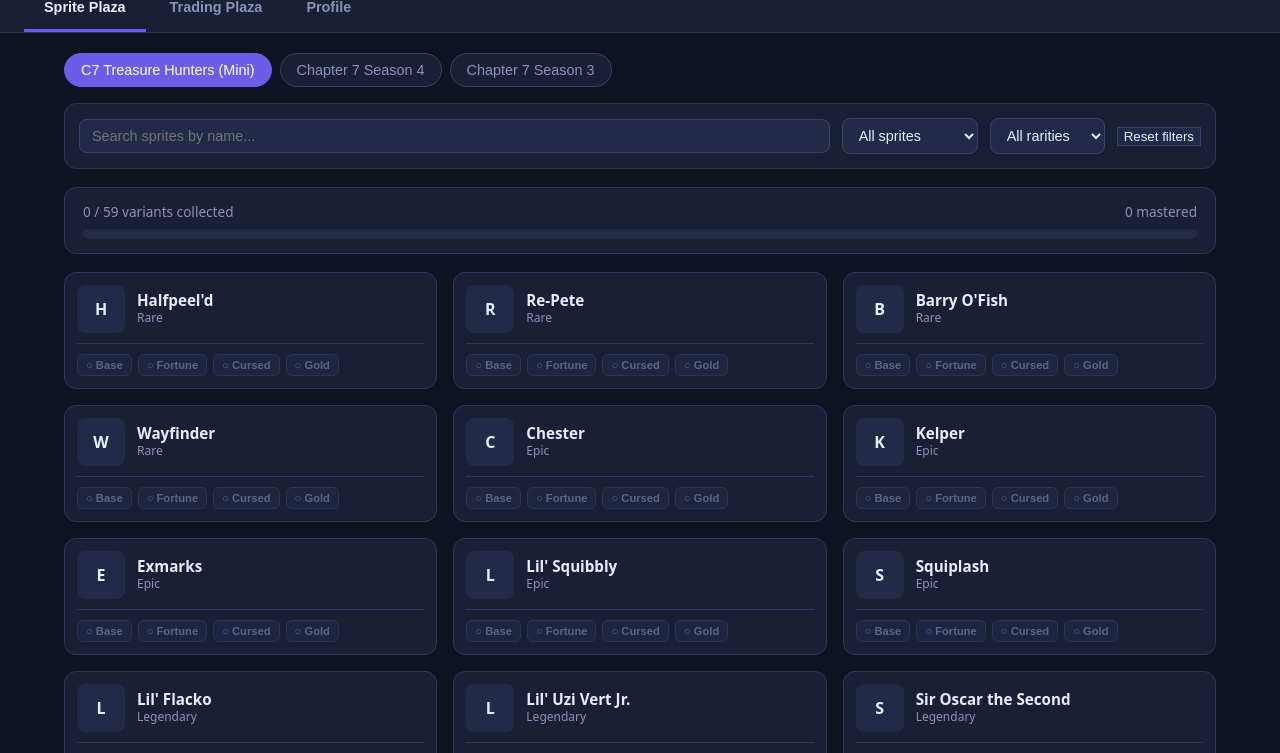
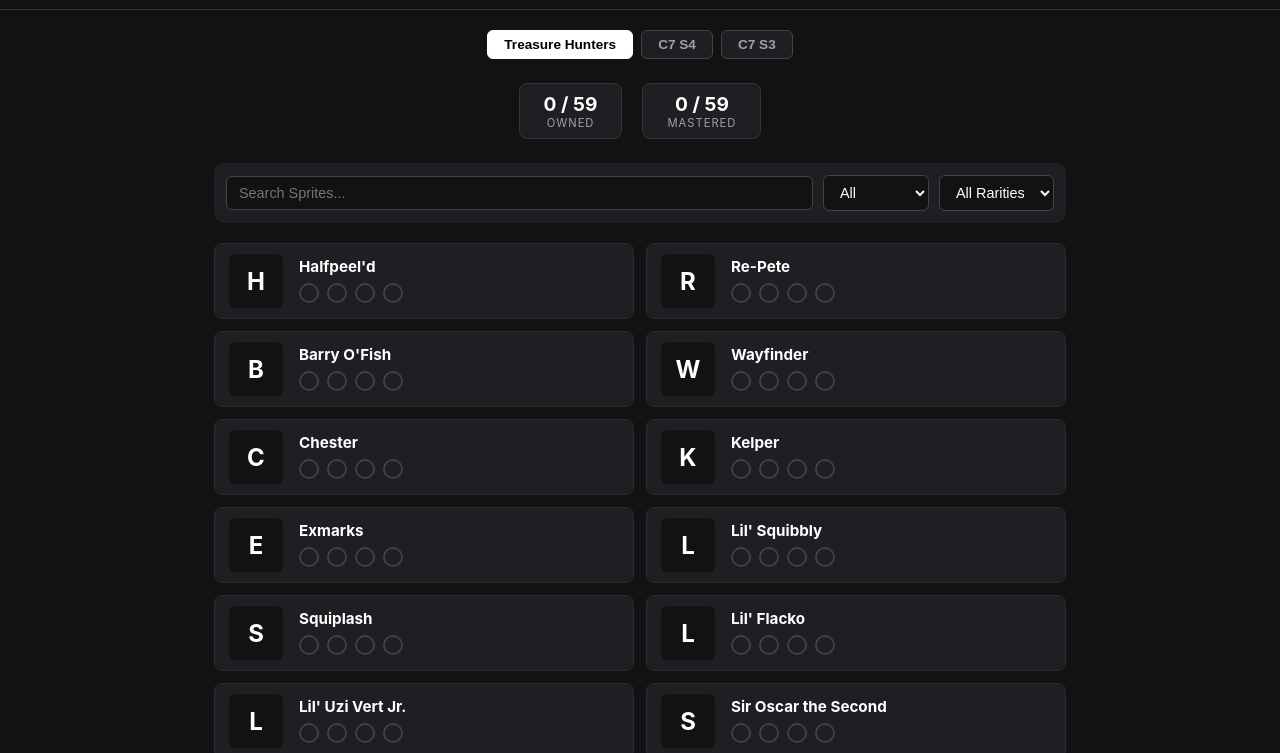
Before and after one commit to midnightskeleton93/SPRITE-PLAZA, a plain HTML site: page index.html in a window 1280 px wide. Shown: the part 104-857 px from the top of the page. Drawn offline with Linux system fonts and the light colour scheme.

Commit message:
Update index.html

```diff
--- a/index.html
+++ b/index.html
@@ -6,158 +6,167 @@
 <title>Sprite Plaza — by Midnight</title>
 <style>
   :root {
-    --bg: #0f1220;
-    --panel: #1a1f36;
-    --panel-2: #232a47;
-    --text: #e8ecff;
-    --muted: #8a93b8;
-    --accent: #6c5ce7;
-    --owned: #2ecc71;
-    --mastered: #f1c40f;
-    --missing: #3a4166;
-    --danger: #e74c3c;
-    --epic: #0074e4;
+    --bg: #121212;
+    --panel: #1f1f23;
+    --panel-hover: #2a2a30;
+    --text: #ffffff;
+    --muted: #a0a0a5;
+    --accent: #facc15;
+    --owned: #22c55e;
+    --mastered: #eab308;
+    --missing: #3f3f46;
+    --danger: #ef4444;
   }
   * { box-sizing: border-box; }
   body {
     margin: 0;
-    font-family: system-ui, -apple-system, "Segoe UI", Roboto, sans-serif;
+    font-family: -apple-system, BlinkMacSystemFont, "Segoe UI", Roboto, Helvetica, Arial, sans-serif;
     background: var(--bg);
     color: var(--text);
     min-height: 100vh;
   }
+
   header {
-    padding: 18px 24px;
-    background: linear-gradient(135deg, #1a1f36, #2a1f4d);
-    border-bottom: 1px solid #2f3760;
+    padding: 16px 24px;
+    background: var(--panel);
+    border-bottom: 1px solid #333;
     display: flex;
-    flex-wrap: wrap;
     align-items: center;
-    gap: 16px;
     justify-content: space-between;
   }
-  header h1 { margin: 0; font-size: 1.5rem; letter-spacing: 0.5px; }
-  header h1 span { color: var(--accent); }
-  .byline { color: var(--muted); font-size: 0.85rem; }
+  header h1 { margin: 0; font-size: 1.2rem; letter-spacing: 0.5px; }
 
   .section-tabs {
-    display: flex; gap: 4px; background: var(--panel);
-    border-bottom: 1px solid #2f3760; padding: 0 24px;
-    overflow-x: auto;
+    display: flex; gap: 8px; background: var(--bg);
+    border-bottom: 1px solid #333; padding: 12px 24px;
   }
   .section-tab {
-    padding: 14px 20px; border: none; background: transparent;
+    padding: 8px 16px; border-radius: 8px; border: none; background: transparent;
     color: var(--muted); cursor: pointer; font-size: 0.9rem; font-weight: 600;
-    border-bottom: 3px solid transparent; transition: all 0.15s;
-    white-space: nowrap;
+    transition: all 0.15s;
   }
-  .section-tab:hover { color: var(--text); }
-  .section-tab.active { color: var(--text); border-bottom-color: var(--accent); }
+  .section-tab:hover { color: var(--text); background: #2a2a30; }
+  .section-tab.active { color: var(--bg); background: var(--accent); }
 
-  main { padding: 20px 24px 60px; max-width: 1200px; margin: 0 auto; }
+  main { padding: 20px 24px 60px; max-width: 900px; margin: 0 auto; }
   .section { display: none; }
   .section.active { display: block; }
 
+  .season-tabs {
+    display: flex; gap: 8px; margin-bottom: 24px; flex-wrap: wrap; justify-content: center;
+  }
+  .season-tab {
+    padding: 6px 16px; border-radius: 6px; border: 1px solid #444;
+    background: var(--panel); color: var(--muted); cursor: pointer;
+    font-size: 0.85rem; font-weight: 600; transition: all 0.15s;
+  }
+  .season-tab:hover { border-color: #666; color: var(--text); }
+  .season-tab.active { background: #fff; color: #000; border-color: #fff; }
+
   .toolbar {
-    display: flex; flex-wrap: wrap; gap: 12px; align-items: center;
-    background: var(--panel); padding: 14px; border-radius: 12px;
-    margin-bottom: 18px; border: 1px solid #2f3760;
+    display: flex; flex-wrap: wrap; gap: 10px; align-items: center;
+    background: var(--panel); padding: 12px; border-radius: 10px;
+    margin-bottom: 20px;
   }
-  .toolbar input[type="text"], .toolbar select {
-    background: var(--panel-2); border: 1px solid #3a4166; color: var(--text);
-    padding: 8px 12px; border-radius: 8px; font-size: 0.9rem; outline: none;
+  .toolbar input[type="text"] {
+    background: #121212; border: 1px solid #444; color: var(--text);
+    padding: 8px 12px; border-radius: 6px; font-size: 0.9rem; outline: none; flex: 1;
   }
-  .toolbar input[type="text"] { flex: 1 1 200px; min-width: 160px; }
-  .season-tabs { display: flex; gap: 8px; margin-bottom: 16px; flex-wrap: wrap; }
-  .season-tab {
-    padding: 8px 16px; border-radius: 999px; border: 1px solid #3a4166;
-    background: var(--panel); color: var(--muted); cursor: pointer;
-    font-size: 0.9rem; transition: all 0.15s;
+  .toolbar select {
+    background: #121212; border: 1px solid #444; color: var(--text);
+    padding: 8px 12px; border-radius: 6px; font-size: 0.9rem; outline: none;
   }
-  .season-tab:hover { color: var(--text); border-color: var(--accent); }
-  .season-tab.active { background: var(--accent); color: #fff; border-color: var(--accent); }
 
   .progress-wrap {
-    background: var(--panel); border: 1px solid #2f3760; border-radius: 12px;
-    padding: 14px 18px; margin-bottom: 18px;
+    display: flex; justify-content: center; gap: 20px; margin-bottom: 24px;
   }
-  .progress-label { display: flex; justify-content: space-between; font-size: 0.85rem; color: var(--muted); margin-bottom: 8px; }
-  .progress-bar { height: 10px; background: var(--panel-2); border-radius: 999px; overflow: hidden; }
-  .progress-fill { height: 100%; width: 0%; background: linear-gradient(90deg, var(--accent), var(--owned)); transition: width 0.3s; }
+  .progress-box {
+    background: var(--panel); border-radius: 8px; padding: 8px 24px;
+    text-align: center; border: 1px solid #333;
+  }
+  .progress-num { font-size: 1.2rem; font-weight: 700; }
+  .progress-lbl { font-size: 0.7rem; color: var(--muted); text-transform: uppercase; letter-spacing: 1px; }
 
-  .grid {
-    display: grid; grid-template-columns: repeat(auto-fill, minmax(280px, 1fr));
-    gap: 16px;
+  .sprite-list {
+    display: grid;
+    grid-template-columns: repeat(auto-fill, minmax(380px, 1fr));
+    gap: 12px;
   }
-  .sprite {
-    background: var(--panel); border: 1px solid #2f3760; border-radius: 12px;
-    padding: 12px; display: flex; flex-direction: column; gap: 10px;
+
+  .sprite-card {
+    background: var(--panel); border-radius: 8px;
+    display: flex; align-items: center; padding: 10px 14px;
+    gap: 16px; border: 1px solid #2a2a30;
+  }
+  .sprite-img-container {
+    width: 54px; height: 54px; flex-shrink: 0;
+    background: #121212; border-radius: 6px; padding: 4px;
+    display: flex; align-items: center; justify-content: center;
+  }
+  .sprite-img-container img {
+    width: 100%; height: 100%; object-fit: contain;
+  }
+  .sprite-info { flex: 1; display: flex; flex-direction: column; gap: 8px; }
+  .sprite-title { font-size: 0.95rem; font-weight: 700; line-height: 1; }
+
+  .variants-row { display: flex; gap: 8px; flex-wrap: wrap; }
+  .v-btn {
+    width: 20px; height: 20px; border-radius: 50%;
+    border: 2px solid var(--missing); background: transparent;
+    cursor: pointer; display: flex; align-items: center; justify-content: center;
+    font-size: 10px; color: transparent; transition: all 0.15s;
     position: relative;
   }
-  .sprite-header {
-    display: flex; align-items: center; gap: 12px; border-bottom: 1px solid #2f3760; padding-bottom: 10px;
+  .v-btn::after {
+    content: attr(data-label);
+    position: absolute; bottom: -24px; left: 50%; transform: translateX(-50%);
+    background: #000; color: #fff; font-size: 0.65rem; padding: 2px 6px;
+    border-radius: 4px; white-space: nowrap; opacity: 0; pointer-events: none;
+    transition: opacity 0.15s; text-transform: capitalize; z-index: 10;
   }
-  .sprite-img {
-    width: 48px; height: 48px; border-radius: 8px; background: var(--panel-2); object-fit: contain;
-  }
-  .sprite-info { flex: 1; }
-  .sprite-name { font-size: 0.95rem; font-weight: 700; line-height: 1.1; }
-  .sprite-rarity { font-size: 0.75rem; color: var(--muted); }
+  .v-btn:hover::after { opacity: 1; }
+  .v-btn:hover { border-color: #888; }
 
-  .variants-grid {
-    display: flex; flex-wrap: wrap; gap: 6px;
-  }
-  .variant-btn {
-    background: var(--panel-2); border: 1px solid #3a4166; color: var(--muted);
-    padding: 4px 8px; border-radius: 6px; font-size: 0.7rem; font-weight: 600;
-    cursor: pointer; display: flex; align-items: center; gap: 4px; transition: all 0.15s;
-    text-transform: capitalize;
-  }
-  .variant-btn:hover { border-color: var(--accent); color: var(--text); }
-
-  .variant-btn[data-state="owned"] { background: rgba(46,204,113,0.15); border-color: var(--owned); color: var(--owned); }
-  .variant-btn[data-state="mastered"] { background: rgba(241,196,15,0.15); border-color: var(--mastered); color: var(--mastered); }
-  .variant-btn[data-state="missing"] { opacity: 0.6; }
+  .v-btn[data-state="owned"] { border-color: var(--owned); background: var(--owned); color: #fff; }
+  .v-btn[data-state="mastered"] { border-color: var(--mastered); background: var(--mastered); color: #000; }
 
   .panel {
-    background: var(--panel); border: 1px solid #2f3760; border-radius: 12px;
+    background: var(--panel); border: 1px solid #333; border-radius: 10px;
     padding: 16px; margin-top: 24px;
   }
-  .panel h2 { margin: 0 0 12px; font-size: 1.1rem; }
-  .panel p.hint { color: var(--muted); font-size: 0.8rem; margin: 0 0 12px; }
+  .panel h2 { margin: 0 0 12px; font-size: 1rem; }
   .btn-row { display: flex; flex-wrap: wrap; gap: 8px; margin-top: 10px; }
   button.main-btn {
-    background: var(--accent); color: #fff; border: none; padding: 9px 16px;
-    border-radius: 8px; cursor: pointer; font-size: 0.85rem; font-weight: 600;
+    background: var(--accent); color: var(--bg); border: none; padding: 8px 16px;
+    border-radius: 6px; cursor: pointer; font-size: 0.85rem; font-weight: 700;
   }
-  button.main-btn:hover { filter: brightness(1.15); }
-  button.secondary { background: var(--panel-2); color: var(--text); border: 1px solid #3a4166; }
-  button.danger { background: var(--danger); }
+  button.main-btn:hover { filter: brightness(1.1); }
+  button.secondary { background: #333; color: var(--text); border: none; }
+  button.danger { background: var(--danger); color: #fff; border: none; }
   .export-box { margin-top: 10px; display: none; }
   .export-box textarea {
-    width: 100%; min-height: 120px; background: var(--panel-2); color: var(--text);
-    border: 1px solid #3a4166; border-radius: 8px; padding: 10px;
+    width: 100%; min-height: 120px; background: #121212; color: var(--text);
+    border: 1px solid #444; border-radius: 6px; padding: 10px;
     font-family: ui-monospace, monospace; font-size: 0.75rem;
   }
-  .empty { color: var(--muted); font-size: 0.9rem; padding: 20px; text-align: center; }
 
   .coming-soon {
-    background: var(--panel); border: 1px dashed var(--accent); border-radius: 16px;
+    background: var(--panel); border: 1px dashed var(--accent); border-radius: 12px;
     padding: 60px 24px; text-align: center; margin-top: 20px;
   }
   .coming-soon h2 { margin: 0 0 12px; font-size: 1.6rem; }
   .coming-soon p { color: var(--muted); font-size: 0.95rem; max-width: 500px; margin: 0 auto; line-height: 1.5; }
 
   .profile-card {
-    background: var(--panel); border: 1px solid #2f3760; border-radius: 16px;
+    background: var(--panel); border: 1px solid #333; border-radius: 12px;
     padding: 24px; margin-top: 20px;
   }
   .profile-header { display: flex; align-items: center; gap: 16px; margin-bottom: 20px; }
   .profile-avatar {
     width: 64px; height: 64px; border-radius: 50%;
-    background: linear-gradient(135deg, var(--accent), #a29bfe);
+    background: var(--accent); color: var(--bg);
     display: flex; align-items: center; justify-content: center;
-    font-size: 1.6rem; font-weight: bold; color: #fff;
+    font-size: 1.6rem; font-weight: bold;
   }
   .profile-name { font-size: 1.2rem; font-weight: 700; }
   .profile-sub { color: var(--muted); font-size: 0.85rem; }
@@ -166,7 +175,7 @@
     gap: 12px; margin-top: 16px;
   }
   .stat-box {
-    background: var(--panel-2); border: 1px solid #3a4166; border-radius: 10px;
+    background: #121212; border: 1px solid #333; border-radius: 8px;
     padding: 14px; text-align: center;
   }
   .stat-box .num { font-size: 1.4rem; font-weight: 700; color: var(--accent); }
@@ -174,16 +183,15 @@
 
   footer { text-align: center; color: var(--muted); font-size: 0.75rem; padding: 20px; }
   @media (max-width: 600px) {
-    header { flex-direction: column; align-items: flex-start; }
     main { padding: 14px 14px 50px; }
+    .sprite-list { grid-template-columns: 1fr; }
   }
 </style>
 </head>
 <body>
 <header>
   <div>
-    <h1>SPRITE <span>PLAZA</span></h1>
-    <div class="byline">Made by Midnight</div>
+    <h1>SPRITE PLAZA</h1>
   </div>
 </header>
 
@@ -195,40 +203,41 @@
 
 <main>
   <section class="section active" id="sprite-plaza">
+
     <div class="season-tabs" id="seasonTabs"></div>
 
+    <div class="progress-wrap">
+      <div class="progress-box">
+        <div class="progress-num" id="progressText">0 / 0</div>
+        <div class="progress-lbl">Owned</div>
+      </div>
+      <div class="progress-box">
+        <div class="progress-num" id="masteredText">0 / 0</div>
+        <div class="progress-lbl">Mastered</div>
+      </div>
+    </div>
+
     <div class="toolbar">
-      <input type="text" id="search" placeholder="Search sprites by name..." />
+      <input type="text" id="search" placeholder="Search Sprites..." />
       <select id="filterState">
-        <option value="all">All sprites</option>
-        <option value="owned">Has Owned</option>
-        <option value="mastered">Has Mastered</option>
-        <option value="missing">Fully Missing</option>
+        <option value="all">All</option>
+        <option value="owned">Owned</option>
+        <option value="mastered">Mastered</option>
+        <option value="missing">Missing</option>
       </select>
       <select id="filterRarity">
-        <option value="all">All rarities</option>
+        <option value="all">All Rarities</option>
         <option value="Rare">Rare</option>
         <option value="Epic">Epic</option>
         <option value="Legendary">Legendary</option>
         <option value="Mythic">Mythic</option>
       </select>
-      <button class="secondary" id="resetFilter">Reset filters</button>
     </div>
 
-    <div class="progress-wrap">
-      <div class="progress-label">
-        <span id="progressText">0 / 0 variants collected</span>
-        <span id="masteredText">0 mastered</span>
-      </div>
-      <div class="progress-bar"><div class="progress-fill" id="progressFill"></div></div>
-    </div>
-
-    <div class="grid" id="grid"></div>
-    <div class="empty" id="emptyMsg" style="display:none;">No sprites match your filters.</div>
+    <div class="sprite-list" id="grid"></div>
 
     <div class="panel">
       <h2>Export collection</h2>
-      <p class="hint">Save a text list of your current season's variants.</p>
       <div class="btn-row">
         <button class="main-btn" id="exportText">Export as text</button>
       </div>
@@ -239,7 +248,6 @@
 
     <div class="panel">
       <h2>Danger zone</h2>
-      <p class="hint">Clears all ticks and saved settings.</p>
       <div class="btn-row">
         <button class="danger" id="wipeAll">Wipe all data</button>
       </div>
@@ -249,7 +257,7 @@
   <section class="section" id="trading-plaza">
     <div class="coming-soon">
       <h2>🚧 Coming Soon</h2>
-      <p>The Trading Plaza is currently under construction. Soon you'll be able to list sprites you want and sprites you're offering to trade.</p>
+      <p>The Trading Plaza is currently under construction.</p>
     </div>
   </section>
 
@@ -265,11 +273,11 @@
       <div class="profile-stats">
         <div class="stat-box">
           <div class="num" id="profileCollected">0</div>
-          <div class="lbl">Variants Owned</div>
+          <div class="lbl">Owned Variants</div>
         </div>
         <div class="stat-box">
           <div class="num" id="profileMastered">0</div>
-          <div class="lbl">Variants Mastered</div>
+          <div class="lbl">Mastered Variants</div>
         </div>
         <div class="stat-box">
           <div class="num" id="profileTotal">0</div>
@@ -283,12 +291,6 @@
 <footer>Sprite Plaza · fan-made tracker · not affiliated with Epic Games</footer>
 
 <script>
-/*
-  ============================================================
-  IMAGE CONFIGURATION
-  ============================================================
-  Your images are webp, inside the "images" folder.
-*/
 const IMG_EXT = "webp";
 const IMG_PATH = "images/";
 
@@ -370,15 +372,9 @@ const SPRITE_DATA = {
   ]
 };
 
-const SEASON_LABELS = {
-  mini: "C7 Treasure Hunters (Mini)",
-  c7s4: "Chapter 7 Season 4",
-  c7s3: "Chapter 7 Season 3"
-};
-
-// Here are the prefixes for your filenames (e.g. th_ for Mini)
+const SEASON_LABELS = { mini: "Treasure Hunters", c7s4: "C7 S4", c7s3: "C7 S3" };
 const PREFIXES = { mini: "th_", c7s4: "s4_", c7s3: "s3_" };
-const STORAGE_KEY = "spritePlaza.v6";
+const STORAGE_KEY = "spritePlaza.v7";
 
 let store = { ticks: {}, activeSeason: "mini" };
 
@@ -403,8 +399,7 @@ function saveStore() {
 }
 
 function getVariantState(spriteId, variant) {
-  const key = `${spriteId}_${variant}`;
-  return store.ticks[key] || "missing";
+  return store.ticks[`${spriteId}_${variant}`] || "missing";
 }
 
 function cycleVariantState(spriteId, variant) {
@@ -451,89 +446,77 @@ function renderSeasonTabs() {
 
 function renderGrid() {
   const grid = document.getElementById("grid");
-  const empty = document.getElementById("emptyMsg");
   const list = filteredSprites();
   grid.innerHTML = "";
-  empty.style.display = list.length ? "none" : "block";
 
   list.forEach(s => {
     const card = document.createElement("div");
-    card.className = "sprite";
+    card.className = "sprite-card";
 
-    const header = document.createElement("div");
-    header.className = "sprite-header";
+    const imgContainer = document.createElement("div");
+    imgContainer.className = "sprite-img-container";
 
     const img = document.createElement("img");
-    img.className = "sprite-img";
-    // Use base variant for the header image
     img.src = getImagePath(store.activeSeason, s.id, "base");
     img.alt = s.name;
     img.onerror = () => {
       img.style.display = 'none';
-      const fallback = document.createElement("div");
-      fallback.style = "width:48px;height:48px;display:flex;align-items:center;justify-content:center;background:var(--panel-2);border-radius:8px;font-weight:bold;";
-      fallback.textContent = s.name.charAt(0);
-      header.prepend(fallback);
+      imgContainer.textContent = s.name.charAt(0);
+      imgContainer.style.fontSize = "1.5rem";
+      imgContainer.style.fontWeight = "bold";
     };
+    imgContainer.appendChild(img);
 
     const info = document.createElement("div");
     info.className = "sprite-info";
-    info.innerHTML = `<div class="sprite-name">${s.name}</div><div class="sprite-rarity">${s.rarity}</div>`;
 
-    header.appendChild(img);
-    header.appendChild(info);
+    const title = document.createElement("div");
+    title.className = "sprite-title";
+    title.textContent = s.name;
 
-    const vGrid = document.createElement("div");
-    vGrid.className = "variants-grid";
+    const vRow = document.createElement("div");
+    vRow.className = "variants-row";
 
     s.variants.forEach(v => {
       const state = getVariantState(s.id, v);
-      const btn = document.createElement("button");
-      btn.className = "variant-btn";
+      const btn = document.createElement("div");
+      btn.className = "v-btn";
       btn.dataset.state = state;
+      btn.dataset.label = v;
 
-      // Add small icon based on state
-      let icon = "○";
-      if (state === "owned") icon = "✓";
-      if (state === "mastered") icon = "👑";
-
-      btn.textContent = `${icon} ${v}`;
-      btn.title = `Click to cycle state for ${v}`;
+      if (state === "owned") btn.textContent = "✓";
+      if (state === "mastered") btn.textContent = "♛";
 
       btn.onclick = () => {
         cycleVariantState(s.id, v);
         renderAll();
       };
-      vGrid.appendChild(btn);
+      vRow.appendChild(btn);
     });
 
-    card.appendChild(header);
-    card.appendChild(vGrid);
+    info.appendChild(title);
+    info.appendChild(vRow);
+    card.appendChild(imgContainer);
+    card.appendChild(info);
     grid.appendChild(card);
   });
 }
 
 function renderProgress() {
   const all = seasonSprites();
-  let totalVariants = 0;
-  let ownedCount = 0;
-  let masteredCount = 0;
+  let total = 0, owned = 0, mastered = 0;
 
   all.forEach(s => {
     s.variants.forEach(v => {
-      totalVariants++;
+      total++;
       const st = getVariantState(s.id, v);
-      if (st === "owned") ownedCount++;
-      if (st === "mastered") masteredCount++;
+      if (st === "owned") owned++;
+      if (st === "mastered") mastered++;
     });
   });
 
-  const collected = ownedCount + masteredCount;
-  const pct = totalVariants ? (collected / totalVariants) * 100 : 0;
-
-  document.getElementById("progressText").textContent = `${collected} / ${totalVariants} variants collected`;
-  document.getElementById("masteredText").textContent = `${masteredCount} mastered`;
-  document.getElementById("progressFill").style.width = pct + "%";
+  document.getElementById("progressText").textContent = `${owned + mastered} / ${total}`;
+  document.getElementById("masteredText").textContent = `${mastered} / ${total}`;
 }
 
 function updateProfileStats() {
@@ -560,39 +543,30 @@ function renderAll() {
   updateProfileStats();
 }
 
-function buildTextExport() {
-  const all = seasonSprites();
-  const lines = [];
-  lines.push(`SPRITE PLAZA — ${SEASON_LABELS[store.activeSeason]}`);
-  lines.push(`Exported: ${new Date().toLocaleString()}`);
-  lines.push("");
+function showTextExport() {
+  let out = `SPRITE PLAZA — ${SEASON_LABELS[store.activeSeason]}\n`;
+  out += `Exported: ${new Date().toLocaleString()}\n\n`;
 
-  all.forEach(s => {
-    const owned = [];
-    const mastered = [];
-    const missing = [];
-
+  seasonSprites().forEach(s => {
+    const owned = [], mastered = [], missing = [];
     s.variants.forEach(v => {
       const st = getVariantState(s.id, v);
       if (st === "owned") owned.push(v);
-      if (st === "mastered") mastered.push(v);
-      if (st === "missing") missing.push(v);
+      else if (st === "mastered") mastered.push(v);
+      else missing.push(v);
     });
 
     if (owned.length || mastered.length) {
-      lines.push(`== ${s.name} (${s.rarity}) ==`);
-      if (owned.length) lines.push(`- Owned: ${owned.join(", ")}`);
-      if (mastered.length) lines.push(`- Mastered: ${mastered.join(", ")}`);
-      lines.push("");
+      out += `== ${s.name} ==\n`;
+      if (owned.length) out += `- Owned: ${owned.join(", ")}\n`;
+      if (mastered.length) out += `- Mastered: ${mastered.join(", ")}\n`;
+      out += "\n";
     }
   });
-  return lines.join("\n");
-}
 
-function showTextExport() {
   const box = document.getElementById("exportBox");
   const area = document.getElementById("exportArea");
-  area.value = buildTextExport();
+  area.value = out;
   box.style.display = "block";
   area.focus();
   area.select();
@@ -617,13 +591,8 @@ function init() {
   document.getElementById("search").addEventListener("input", renderGrid);
   document.getElementById("filterState").addEventListener("change", renderGrid);
   document.getElementById("filterRarity").addEventListener("change", renderGrid);
-  document.getElementById("resetFilter").addEventListener("click", () => {
-    document.getElementById("search").value = "";
-    document.getElementById("filterState").value = "all";
-    document.getElementById("filterRarity").value = "all";
-    renderGrid();
-  });
   document.getElementById("exportText").addEventListener("click", showTextExport);
+
   document.getElementById("wipeAll").addEventListener("click", () => {
     if (!confirm("Wipe all ticks and settings?")) return;
     store = { ticks: {}, activeSeason: "mini" };
```
